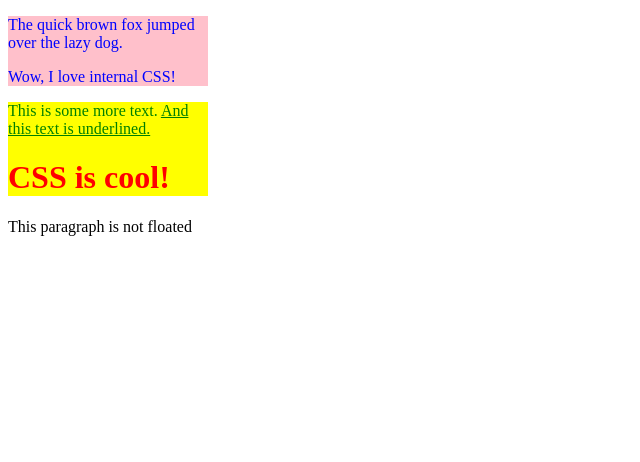
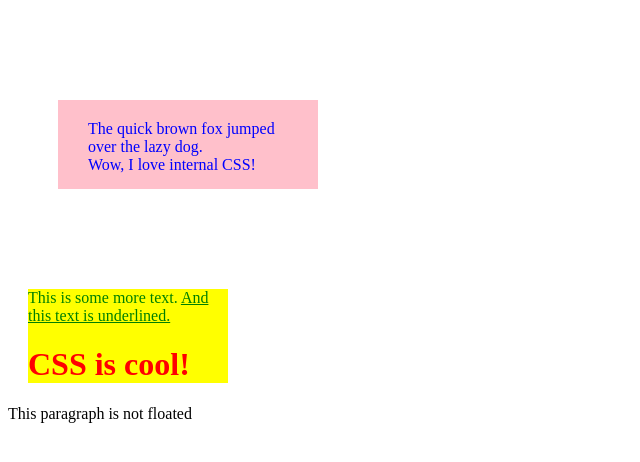
Before and after one commit to ASmith6/Web-dev-course-2.0, a plain HTML site: page 2-css/webpage-with-style.html in a window 1280 px wide. Shown: the whole page, without its empty margins (0-640 px from the left). Drawn offline with Linux system fonts and the light colour scheme.

Commit message:
margin study

```diff
--- a/2-css/webpage-with-style.html
+++ b/2-css/webpage-with-style.html
@@ -36,7 +36,10 @@
             color:blue;
             background-color: pink;
             width:200px;
-            position: relative;
+           margin: 100px 50px;
+           padding: 20px 30px 15px;
+
+
 
 
         }
@@ -45,7 +48,12 @@
 
             background-color: yellow;
             width: 200px;
+            margin: 0px 20px;
 
+
+        }
+        p{
+            margin: 0;
         }
 
 
```
